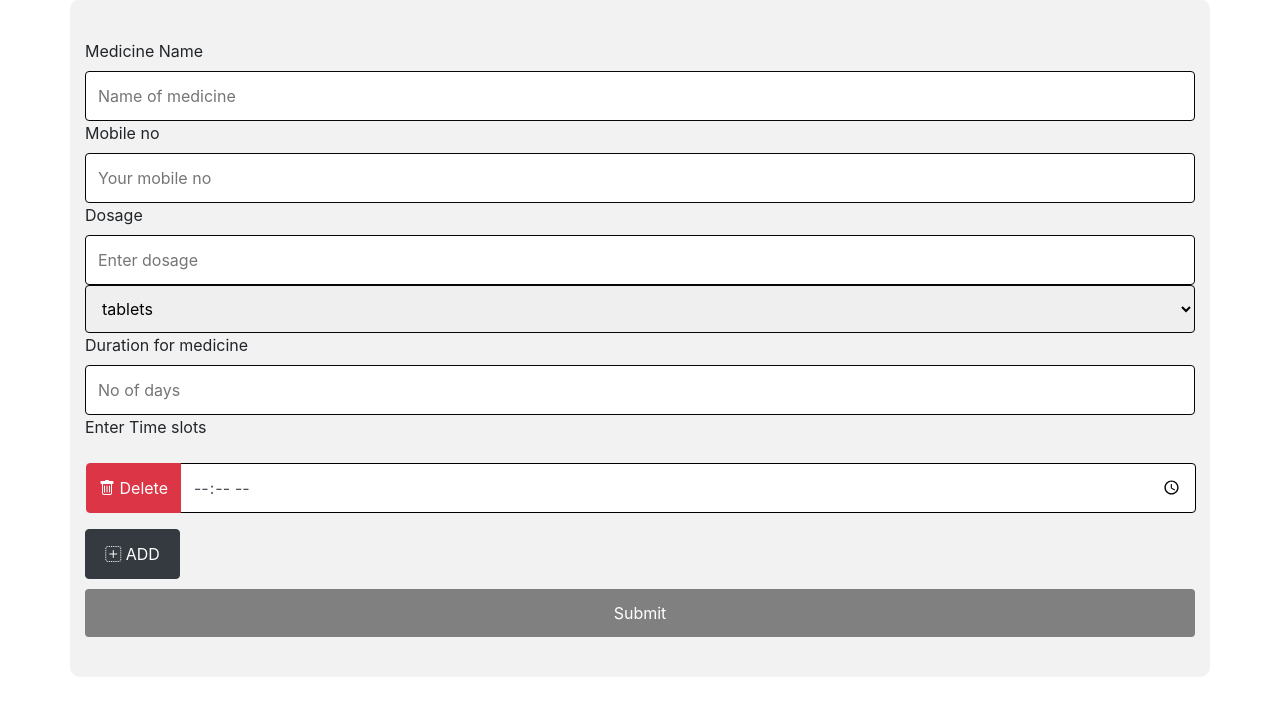
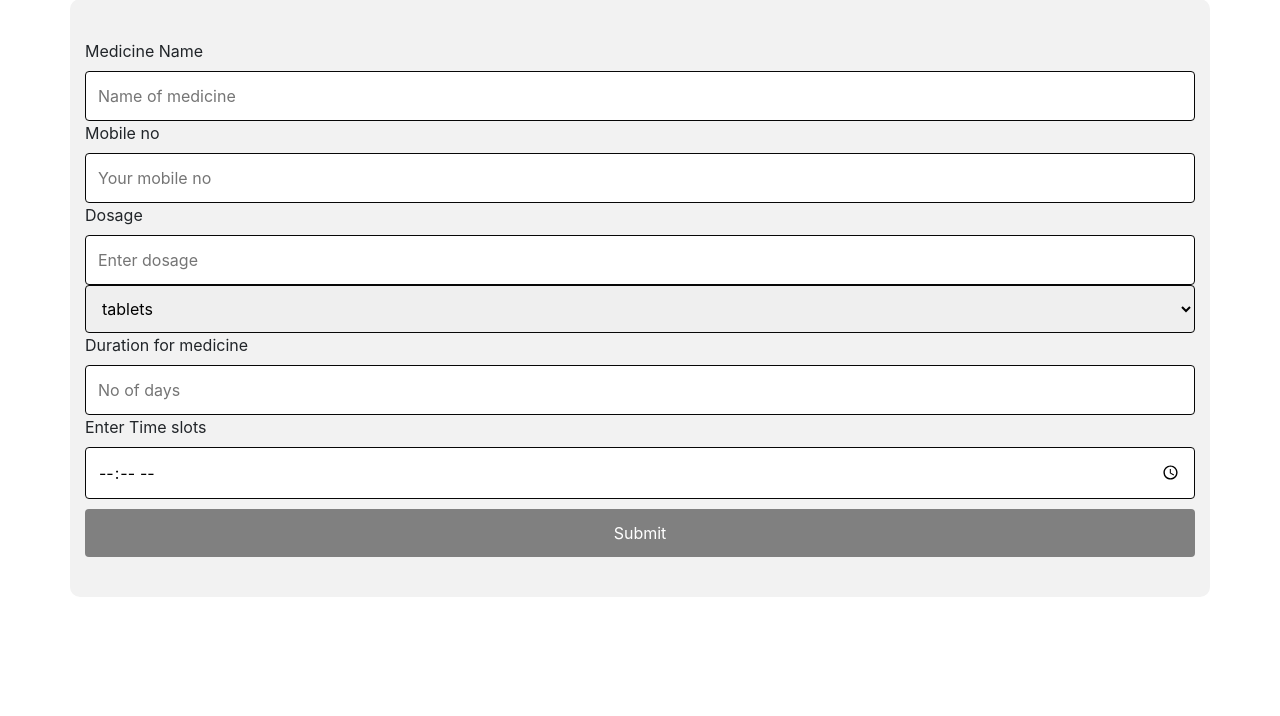
Before and after one commit to amanupadhyay28/hackin-winters, a FastAPI app: page /reminder in a window 1280 px wide. Shown: the part 34-750 px from the top of the page. Run offline with FastAPI, Linux system fonts and the light colour scheme; some libraries are stand-ins or nearby versions.

Commit message:
form update

```diff
--- a/src/static/styles/reminder.css
+++ b/src/static/styles/reminder.css
@@ -34,3 +34,7 @@ input, select {
      margin-top:20px ;
 
   }
+
+  .lb{
+    display: block;
+  }
--- a/src/templates/reminder.html
+++ b/src/templates/reminder.html
@@ -36,6 +36,7 @@
         border: 1px black solid;
         height: 50px;
       }
+
     </style>
   </head>
 
@@ -59,8 +60,9 @@
         <input type="number" id="dfm" name="duration" placeholder="No of days " />
 
         <label for="dosage">Enter Time slots</label>
+        <input type="time" id="dosage" name="time"/>
 
-        <div class="">
+        <!-- <div class="">
           <div class="col-lg-12">
             <div id="row">
               <div class="input-group m-3">
@@ -70,7 +72,7 @@
                     Delete
                   </button>
                 </div>
-                <input type="time" id="dosage" class="form-control m-input" placeholder="time slots" />
+                <input type="time" id="dosage" name="time" class="form-control m-input"/>
               </div>
             </div>
 
@@ -79,7 +81,7 @@
               <span class="bi bi-plus-square-dotted"> </span> ADD
             </button>
           </div>
-        </div>
+        </div> -->
 
         <input type="submit" value="Submit" />
       </form>
@@ -91,7 +93,7 @@
           '<div class="input-group-prepend">' +
           '<button class="btn btn-danger" id="DeleteRow" type="button">' +
           '<i class="bi bi-trash"></i> Delete</button> </div>' +
-          '<input type="time" class="form-control m-input"> </div> </div>';
+          '<input type="time" name ="time" class="form-control m-input"> </div> </div>';
 
         $("#newinput").append(newRowAdd);
       });
--- a/src/templates/search.html
+++ b/src/templates/search.html
@@ -10,6 +10,7 @@
     <script src="https://cdn.jsdelivr.net/npm/bootstrap@5.2.2/dist/js/bootstrap.bundle.min.js"
         integrity="sha384-OERcA2EqjJCMA+/3y+gxIOqMEjwtxJY7qPCqsdltbNJuaOe923+mo//f6V8Qbsw3"
         crossorigin="anonymous"></script>
+
 </head>
 
 <body>
```
